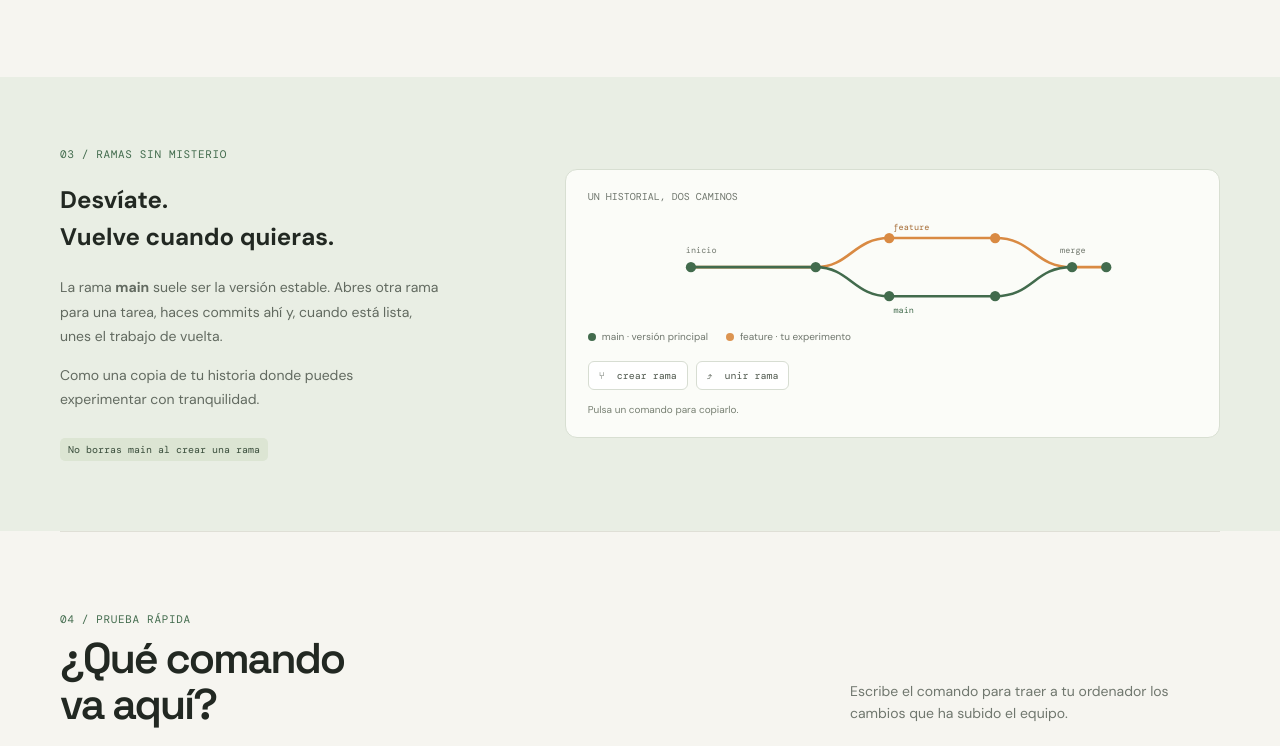
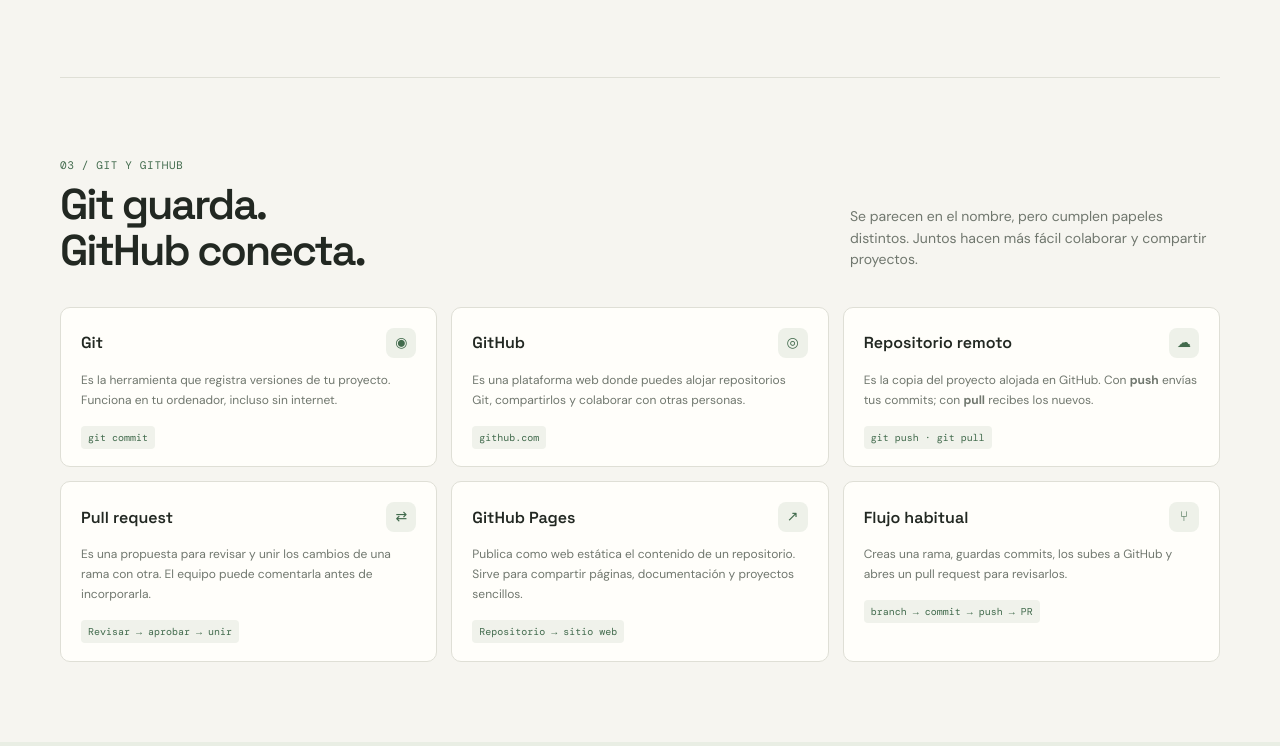
Before and after one commit to avidaldo/git-sin-lios, a plain HTML site: page index.html in a window 1280 px wide. Shown: the part 1834-2580 px from the top of the page. Drawn offline with nearby package versions, Linux system fonts and the light colour scheme.

Commit message:
Añade explicaciones sobre GitHub

```diff
--- a/index.html
+++ b/index.html
@@ -17,7 +17,7 @@
 <body>
   <header class="wrap topbar">
     <a href="#inicio" class="brand" aria-label="Git, sin líos — inicio"><span class="brand-icon">⑂</span> git, sin líos</a>
-    <nav class="topnav" aria-label="Navegación principal"><a href="#flujo">El flujo</a><a href="#conceptos">Conceptos</a><a href="#ramas">Ramas</a><a href="#comandos">Comandos</a></nav>
+    <nav class="topnav" aria-label="Navegación principal"><a href="#flujo">El flujo</a><a href="#conceptos">Conceptos</a><a href="#github">GitHub</a><a href="#ramas">Ramas</a><a href="#comandos">Comandos</a></nav>
     <a class="top-cta" href="#practica">Practicar ↗</a>
   </header>
   <main id="inicio" class="wrap">
@@ -62,6 +62,18 @@
       </div>
     </section>
 
+    <section id="github" class="section">
+      <div class="section-head"><div><div class="kicker">03 / Git y GitHub</div><h2>Git guarda.<br>GitHub conecta.</h2></div><p class="section-intro">Se parecen en el nombre, pero cumplen papeles distintos. Juntos hacen más fácil colaborar y compartir proyectos.</p></div>
+      <div class="concepts">
+        <article class="concept"><div class="concept-top"><h3>Git</h3><span class="concept-icon">◉</span></div><p>Es la herramienta que registra versiones de tu proyecto. Funciona en tu ordenador, incluso sin internet.</p><code>git commit</code></article>
+        <article class="concept"><div class="concept-top"><h3>GitHub</h3><span class="concept-icon">◎</span></div><p>Es una plataforma web donde puedes alojar repositorios Git, compartirlos y colaborar con otras personas.</p><code>github.com</code></article>
+        <article class="concept"><div class="concept-top"><h3>Repositorio remoto</h3><span class="concept-icon">☁</span></div><p>Es la copia del proyecto alojada en GitHub. Con <strong>push</strong> envías tus commits; con <strong>pull</strong> recibes los nuevos.</p><code>git push · git pull</code></article>
+        <article class="concept"><div class="concept-top"><h3>Pull request</h3><span class="concept-icon">⇄</span></div><p>Es una propuesta para revisar y unir los cambios de una rama con otra. El equipo puede comentarla antes de incorporarla.</p><code>Revisar → aprobar → unir</code></article>
+        <article class="concept"><div class="concept-top"><h3>GitHub Pages</h3><span class="concept-icon">↗</span></div><p>Publica como web estática el contenido de un repositorio. Sirve para compartir páginas, documentación y proyectos sencillos.</p><code>Repositorio → sitio web</code></article>
+        <article class="concept"><div class="concept-top"><h3>Flujo habitual</h3><span class="concept-icon">⑂</span></div><p>Creas una rama, guardas commits, los subes a GitHub y abres un pull request para revisarlos.</p><code>branch → commit → push → PR</code></article>
+      </div>
+    </section>
+
     <section id="ramas" class="branch-section">
       <div class="branch-layout">
         <div class="branch-copy"><div class="kicker">03 / Ramas sin misterio</div><h2>Desvíate.<br>Vuelve cuando quieras.</h2><p>La rama <strong>main</strong> suele ser la versión estable. Abres otra rama para una tarea, haces commits ahí y, cuando está lista, unes el trabajo de vuelta.</p><p>Como una copia de tu historia donde puedes experimentar con tranquilidad.</p><span class="chip">No borras main al crear una rama</span></div>
```
